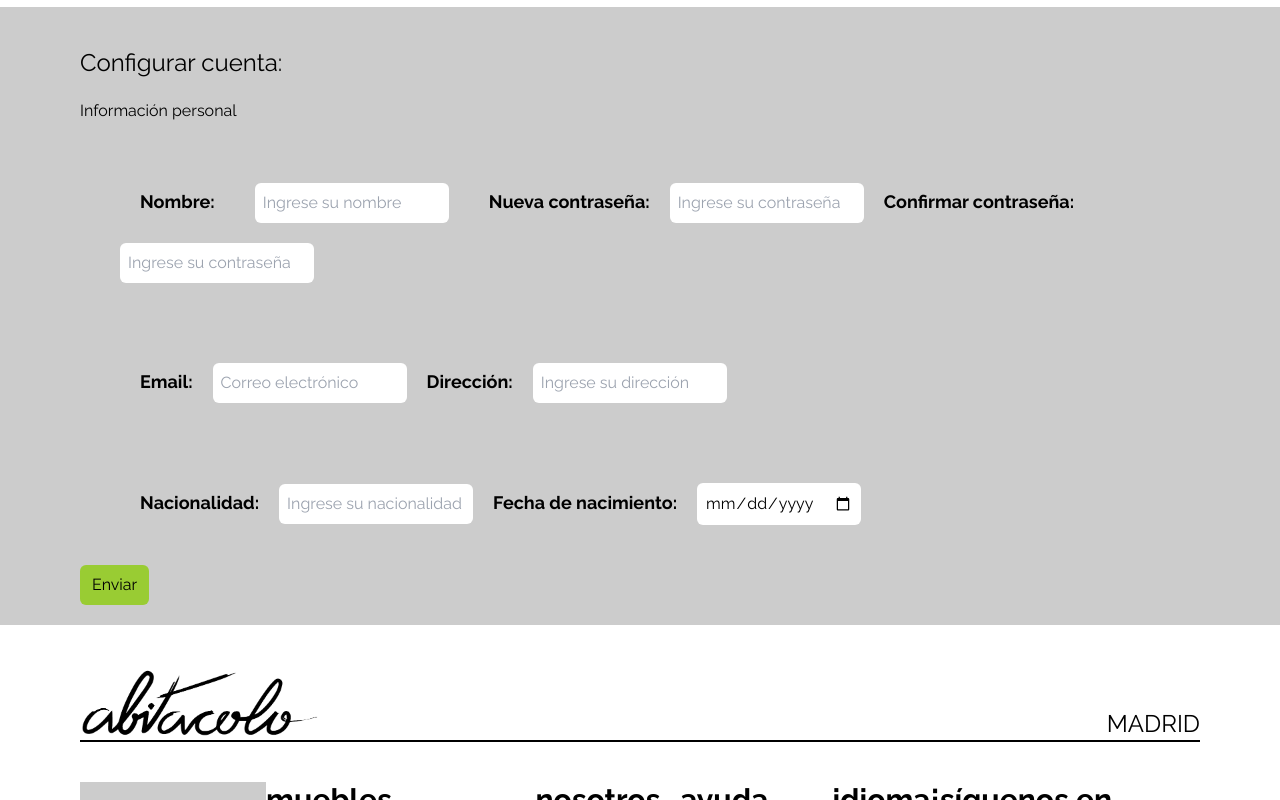
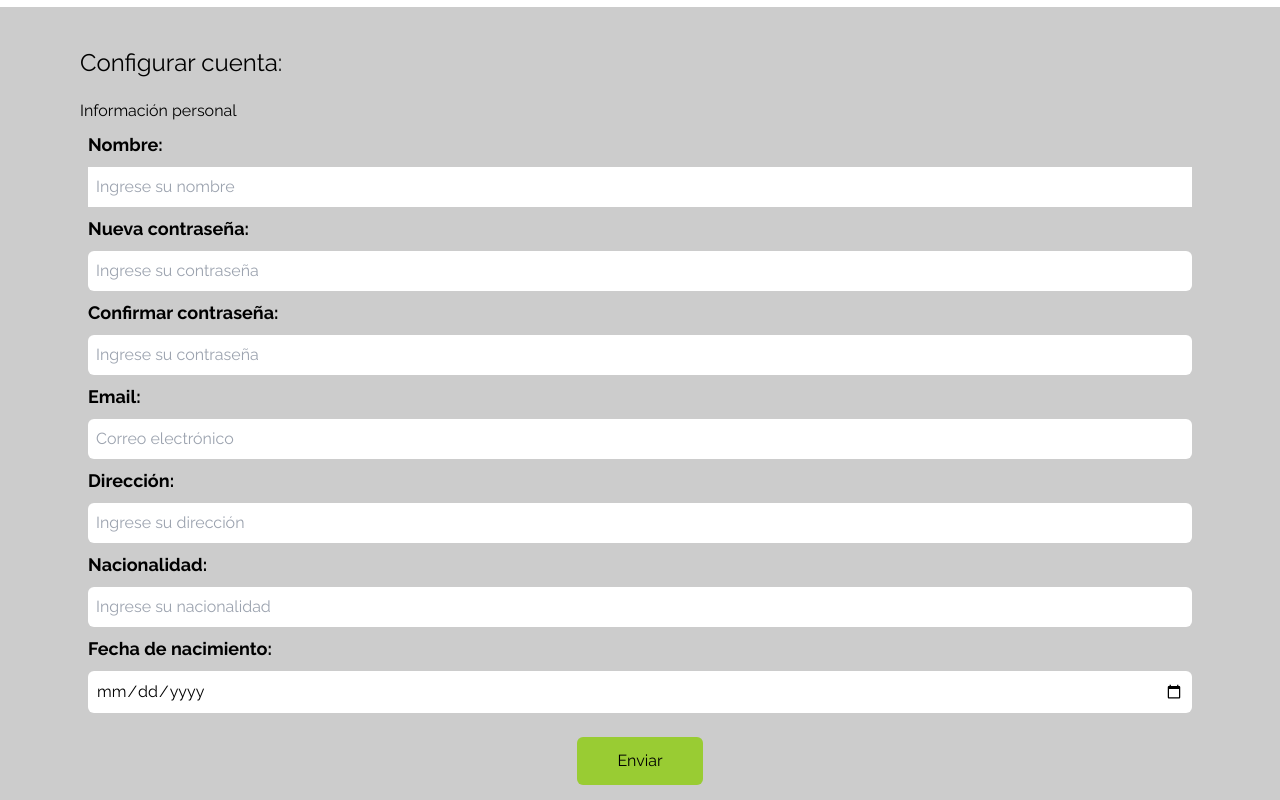
Before and after one commit to 4GeeksAcademy/abitacolo-front-, a React (Vite) app: page /ConfigurarCuenta in a window 1280 px wide. Shown: the part 540-1340 px from the top of the page. Built offline with nearby package versions, Linux system fonts and the light colour scheme; no server answers.

Commit message:
Ajustamos vista Configurar Cuenta

```diff
--- a/src/views/ConfigurarCuenta.jsx
+++ b/src/views/ConfigurarCuenta.jsx
@@ -49,12 +49,12 @@ const ConfigurarCuenta = () => {
       <form onSubmit={handleSubmit}>
         <fieldset className="">
           <legend>Información personal</legend>
-          <div className="p-10">
-            <label className="p-5 text-lg font-bold" htmlFor="nombre">
+          <div className="flex flex-col p-2 space-y-2" >
+            <label className="text-lg font-bold" htmlFor="nombre">
               Nombre:
             </label>
             <input
-              className="p-2 m-5 rounded-md"
+              className="p-2 ounded-md"
               type="text"
               id="nombre"
               name="name"
@@ -63,7 +63,7 @@ const ConfigurarCuenta = () => {
               value={formData.name}
               onChange={handleChange}
             />
-            <label className="mx-5 text-lg font-bold" htmlFor="contraseña">
+            <label className="text-lg font-bold" htmlFor="contraseña">
               Nueva contraseña:
             </label>
             <input
@@ -77,7 +77,7 @@ const ConfigurarCuenta = () => {
               onChange={handleChange}
             />
             <label
-              className="mx-5 text-lg font-bold"
+              className=" text-lg font-bold"
               htmlFor="confirmarContraseña"
             >
               Confirmar contraseña:
@@ -97,9 +97,9 @@ const ConfigurarCuenta = () => {
                 Las contraseñas no coinciden.
               </p>
             )}{" "}
-          </div>
-          <div className="p-10">
-            <label className="mx-5 text-lg font-bold" htmlFor="email">
+
+
+            <label className=" text-lg font-bold" htmlFor="email">
               Email:
             </label>
             <input
@@ -113,7 +113,7 @@ const ConfigurarCuenta = () => {
               onChange={handleChange}
             />
 
-            <label className="mx-5 text-lg font-bold" htmlFor="direccion">
+            <label className=" text-lg font-bold" htmlFor="direccion">
               Dirección:
             </label>
             <input
@@ -126,9 +126,9 @@ const ConfigurarCuenta = () => {
               value={formData.address}
               onChange={handleChange}
             />
-          </div>
-          <div className="p-10">
-            <label className="mx-5 text-lg font-bold" htmlFor="nacionalidad">
+
+
+            <label className=" text-lg font-bold" htmlFor="nacionalidad">
               Nacionalidad:
             </label>
             <input
@@ -143,7 +143,7 @@ const ConfigurarCuenta = () => {
             />
 
             <label
-              className="mx-5 text-lg font-bold"
+              className=" text-lg font-bold"
               htmlFor="fecha_nacimiento"
             >
               Fecha de nacimiento:
@@ -157,15 +157,17 @@ const ConfigurarCuenta = () => {
               value={formData.birth_date}
               onChange={handleChange}
             />
-          </div>
+         </div>
         </fieldset>
+        <div className="flex justify-center mt-4">
 
         <button
-          className="bg-abitacoloGreen hover:ring-2 ring-green-900 px-3 py-2 rounded-md"
+          className="bg-abitacoloGreen hover:ring-2 ring-green-900 px-10 py-3 rounded-md text-center"
           type="submit"
         >
           Enviar
         </button>
+          </div>
       </form>
     </div>
   );
```
